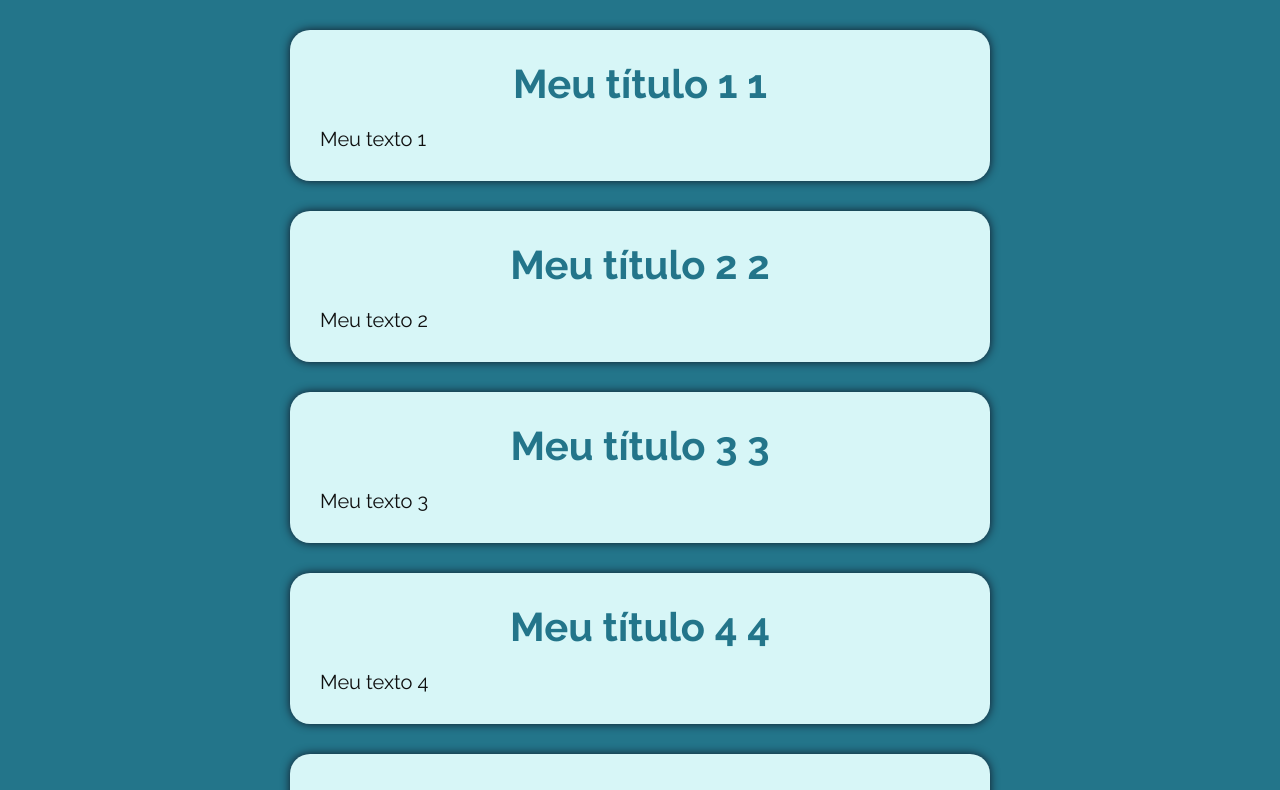
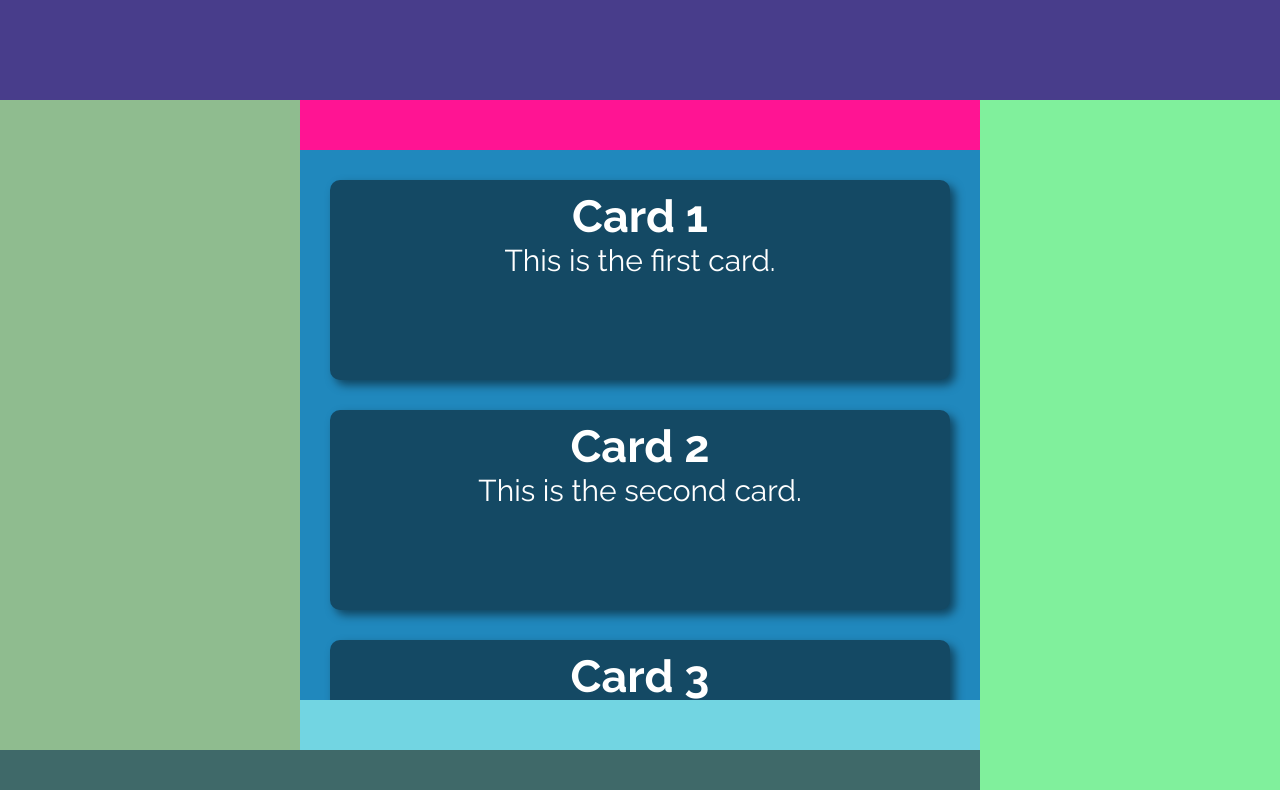
Before and after one commit to alexandraoliveira868/codespaces-react, a React (Vite) app: page / in a window 1280 px wide. Shown: the top 790 px of the page. Built offline with nearby package versions, Linux system fonts and the light colour scheme.

Commit message:
Aula 06/06 Grid e Flex

```diff
--- a/src/App.jsx
+++ b/src/App.jsx
@@ -1,25 +1,14 @@
 import "./styles/theme.css";
 import "./styles/global.css";
-import { MyText } from "./components/MyText";
+// import { MyTextList } from "./components/MyTextList";
+import { MyGrid } from "./components/MyGrid";
 
-function App() {
-  const texts = [{title:"Meu título 1", text: "Meu texto 1"},
-    {title:"Meu título 2", text: "Meu texto 2"},
-    {title:"Meu título 3", text: "Meu texto 3"},
-    {title:"Meu título 4", text: "Meu texto 4"},
-    {title:"Meu título 5", text: "Meu texto 5"}];
+export default function App() {
+
   return (
-    //React Fragment
-<>{texts.map((text, index) => {
-    return (
-        <MyText key={index} title={`${text.title} ${index +1}`}>
-          {text.text}
-        </MyText>
-      );
-    })}</>
-
-
+    // React Fragment
+    <>
+      <MyGrid />
+    </>
   );
 }
-
-export default App;
--- /dev/null
+++ b/src/components/MyGrid.jsx
@@ -0,0 +1,38 @@
+import styles from "./MyGrid.module.css";
+
+export function MyGrid() {
+  return (
+    <div className={styles.container}>
+      <header className={styles.header1} />
+      <header className={styles.header2} />
+      <aside className={styles.aside} />
+       <aside className={styles.aside2} />
+      <main className={styles.main}>
+        <div className={styles.grid}>
+          <div className={styles.card}>
+            <h2>Card 1</h2>
+            <p>This is the first card.</p>
+          </div>
+          <div className={styles.card}>
+            <h2>Card 2</h2>
+            <p>This is the second card.</p>
+          </div>
+          <div className={styles.card}>
+            <h2>Card 3</h2>
+            <p>This is the third card.</p>
+          </div>
+          <div className={styles.card}>
+            <h2>Card 4</h2>
+            <p>This is the fourth card.</p>
+          </div>
+          <div className={styles.card}>
+            <h2>Card 5</h2>
+            <p>This is the fifth card.</p>
+          </div>
+        </div>
+      </main>
+      <footer className={styles.footer} />
+      <footer className={styles.footer2} />
+    </div>
+  );
+}
--- /dev/null
+++ b/src/components/MyGrid.module.css
@@ -0,0 +1,78 @@
+.container {
+  display: grid;
+  grid-template-columns: 30rem auto 30rem;
+  grid-template-areas:
+    "header1 header1 header1"
+    "aside header2 aside2"
+    "aside main aside2"
+    "aside footer2 aside2"
+    "footer footer aside2";
+
+  grid-template-rows: 10rem 5rem calc(100vh - 25rem) 5rem 10rem;
+
+  @media (max-width: 1200px) {
+    grid-template-areas:
+      "header1"
+      "header2"
+      "main"
+      "footer2"
+      "footer";
+
+    grid-template-columns: 1fr;
+    grid-template-rows: 10rem 5rem auto 5rem 10rem;
+  }
+}
+
+.header1 {
+  grid-area: header1;
+  background-color: darkslateblue;
+}
+
+.header2 {
+  grid-area: header2;
+  background-color: deeppink;
+}
+
+.aside {
+  grid-area: aside;
+  background-color: darkseagreen;
+}
+.aside2 {
+  grid-area: aside2;
+  background-color: rgb(128, 240, 156);
+}
+
+.footer {
+  grid-area: footer;
+  background-color: rgb(63, 105, 105);
+}
+
+.footer2 {
+  grid-area: footer2;
+  background-color: rgb(114, 213, 226);
+}
+
+
+
+.grid {
+  /* height: 100vh; */
+  padding: 3rem;
+  display: grid;
+  grid-template-columns: repeat(auto-fit, minmax(30rem, 1fr));
+  grid-template-rows: repeat(auto-fit, min-content);
+  gap: 3rem;
+
+  /* justify-content: center; */
+  /* align-content: center; */
+}
+
+.card {
+  background-color: var(--primary-dark);
+  border-radius: 1rem;
+  color: var(--primary-contrast-light);
+  padding: 1rem;
+  box-shadow: 0.5rem 0.5rem 1rem rgba(0, 0, 0, 0.5);
+  font-size: 3rem;
+  text-align: center;
+  height: 20rem;
+}
--- a/src/components/MyText.module.css
+++ b/src/components/MyText.module.css
@@ -1,15 +1,21 @@
 .container {
-    margin: 0 auto;
-    max-width: 80rem;
+    /* margin: 0 auto; */
+    max-width: 50rem;
+
+    @media (max-width: 768px) {
+        width: 80vw;
+    }
 }
-.div{
+
+.div {
     background-color: var(--primary-light);
     color: var(--primary-contrast-dark);
     box-shadow: 0 0 1rem var(--gray-900);
     padding: 3rem;
-    margin: 3rem 5rem;
+    /* margin: 3rem 5rem; */
     border-radius: 2rem;
 }
+
 .title {
     font-weight: bolder;
     font-size: 4rem;
@@ -17,6 +23,7 @@
     text-align: center;
     margin-bottom: 2rem;
 }
-.text{
+
+.text {
     font-size: 2rem;
 }
--- /dev/null
+++ b/src/components/MyTextList.jsx
@@ -0,0 +1,28 @@
+import styles from "./MyTextList.module.css";
+import { MyText } from "./MyText";
+
+export function MyTextList() {
+  const texts = [
+    { title: "Meu título", text: "Meu texto" },
+    { title: "Meu título", text: "Meu texto" },
+    { title: "Meu título", text: "Meu texto" },
+    { title: "Meu título", text: "Meu texto" },
+    { title: "Meu título", text: "Meu texto" },
+    { title: "Meu título", text: "Meu texto" },
+  ];
+
+  return (
+    <>
+      <h1 className={styles.title}>Lista de Textos</h1>
+      <div className={styles.container}>
+        {texts.map((text, index) => {
+          return (
+            <MyText key={index} title={`${text.title} ${index + 1}`}>
+              {text.text}
+            </MyText>
+          );
+        })}
+      </div>
+    </>
+  );
+}
--- /dev/null
+++ b/src/components/MyTextList.module.css
@@ -0,0 +1,37 @@
+.container {
+  padding: 3rem;
+  height: 100vh;
+  display: flex;
+  flex-direction: row; /* row column row-reverse column-reverse */
+  flex-wrap: wrap; /* nowrap wrap wrap-reverse */
+  gap: 3rem 6rem; /* row-gap column-gap */
+
+  /* EIXO HORIZONTAL - Main Axis */
+  justify-content: center; /* flex-start flex-end center space-between space-around */
+
+  /* EIXO VERTICAL - Cross Axis */
+  align-items: center; /* flex-start flex-end center baseline stretch */
+  align-content: start;
+
+  @media (max-width: 768px) {
+    flex-flow: column nowrap;
+    height: auto;
+  }
+}
+
+.title {
+  margin-top: 3rem;
+  font-size: 10rem;
+  font-weight: bolder;
+  text-align: center;
+
+  /* Telas com largura até 1200px */
+  @media (max-width: 1200px) {
+    font-size: 6rem;
+
+    /* Telas entre 768px e 1200px */
+    @media (max-width: 768px) {
+      font-size: 3rem;
+    }
+  }
+}
--- a/src/styles/global.css
+++ b/src/styles/global.css
@@ -1,20 +1,20 @@
-@import url('https://fonts.googleapis.com/css2?family=Raleway:ital,wght@0,100..900;1,100..900&family=Share+Tech&display=swap');
+@import url("https://fonts.googleapis.com/css2?family=Raleway:ital,wght@0,100..900;1,100..900&family=Roboto:ital,wght@0,100;0,300;0,400;0,500;0,700;0,900;1,100;1,300;1,400;1,500;1,700;1,900&family=Share+Tech&display=swap");
 
 * {
-    margin: 0;
-    padding: 0;
-    box-sizing: border-box;
+  margin: 0;
+  padding: 0;
+  box-sizing: border-box;
 }
 
 html {
-    font-size: 62.5%;
+  font-size: 62.5%;
 }
 
 body {
-    font-family: "Raleway", system-ui, -apple-system, BlinkMacSystemFont,
-    'Segoe UI', Roboto, Oxygen, Ubuntu, Cantarell, 'Open Sans', 'Helvetica Neue',
+  font-family: "Raleway", system-ui, -apple-system, BlinkMacSystemFont,
+    "Segoe UI", Roboto, Oxygen, Ubuntu, Cantarell, "Open Sans", "Helvetica Neue",
     sans-serif;
 
-    background-color: var(--primary-dark);
-    color: var(--primary-contrast);
+  background-color: var(--primary);
+  color: var(--primary-contrast-dark);
 }
--- a/src/styles/theme.css
+++ b/src/styles/theme.css
@@ -1,17 +1,11 @@
 :root {
---chocolate-cosmos: #5e0b15ff;
---cordovan: #90323dff;
---dun: #d9cab3ff;
---bronze: #bc8034ff;
---beaver: #8c7a6bff;
+  --primary: #2088bd;
+  --primary-light: #9ccbe0;
+  --primary-dark: #144964;
+  --primary-contrast-light: #ffffff;
+  --primary-contrast-dark: #000000;
 
---primary: rgb(32, 210, 255);
---primary-light: rgb(215, 246, 247);
---primary-dark: rgb(35, 117, 138);
---primary-contrast: #0c0c0cfb;
---primary-muted: rgb(207, 226, 229);
-
---gray-50:  #f9fafb;
+  --gray-50: #f9fafb;
   --gray-100: #f3f4f6;
   --gray-200: #e5e7eb;
   --gray-300: #d1d5db;
```
Lines whose indentation alone changed are shown as unchanged.
